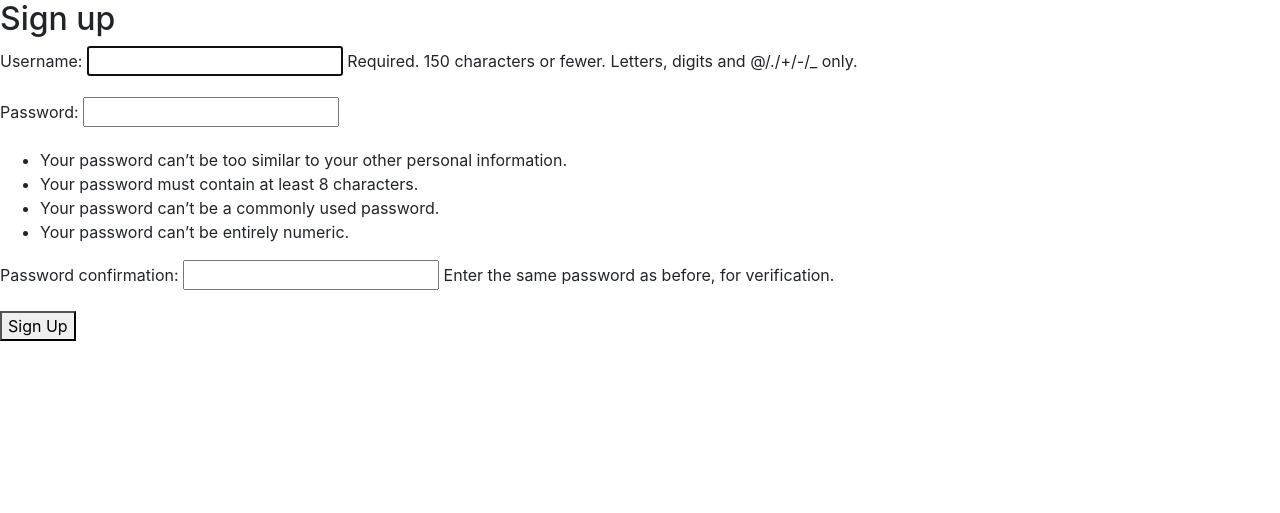
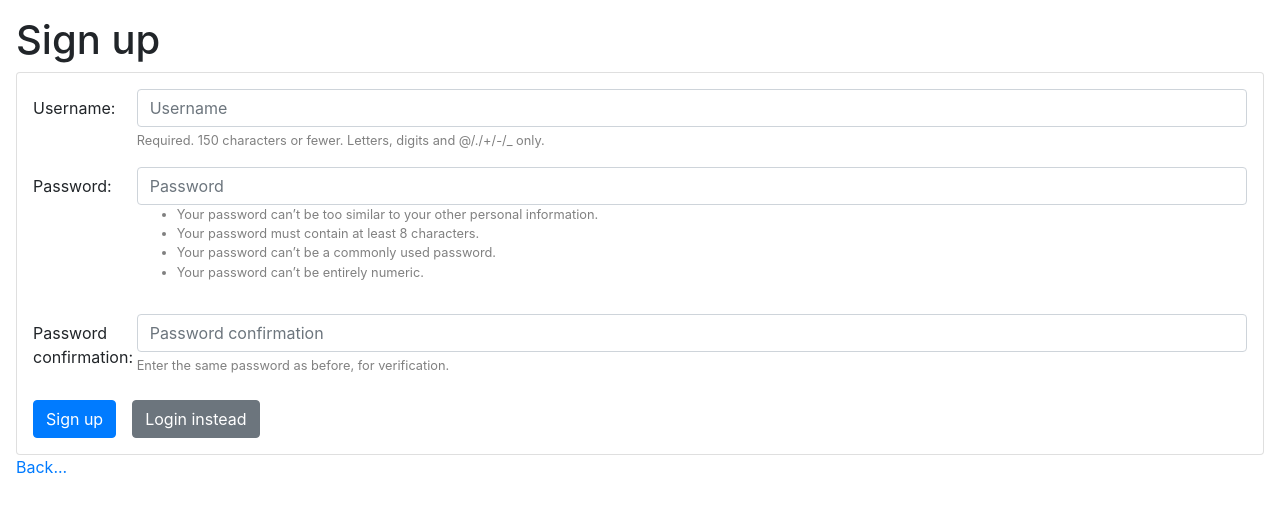
Before and after one commit to frozzenshooter/ADIS-Lab, a Django app: page /accounts/signup/ in a window 1280 px wide. Shown: the top 513 px of the page. Run offline with Django 3.2, Linux system fonts and the light colour scheme; some libraries are stand-ins or nearby versions.

Commit message:
Login and Signup completed

```diff
--- a/assignment03/Roary/templates/registration/login.html
+++ b/assignment03/Roary/templates/registration/login.html
@@ -28,10 +28,11 @@
           </div>
         </div>
       {% endfor %}
-      <input type="submit" class="btn btn-primary" value="Login" />
+      <input type="submit" class="btn btn-primary" value="Login" /> <a class="ml-3 btn btn-secondary" href="{% url 'signup' %}">Signup instead</a>
 
     </form>
   </div>
+  <a class="link-secondary" href="{% url 'index' %}">Back...</a>
 </div>
 
 {% endblock %}
--- a/assignment03/Roary/templates/registration/signup.html
+++ b/assignment03/Roary/templates/registration/signup.html
@@ -1,12 +1,40 @@
 {% extends 'base.html' %}
 
-{% block title %}Sign Up{% endblock %}
+{% block content %}
 
-{% block content %}
-  <h2>Sign up</h2>
-  <form method="post">
-    {% csrf_token %}
-    {{ form.as_p }}
-    <button type="submit">Sign Up</button>
-  </form>
+
+
+<div class="login-container p-3">
+    <h1>Sign up</h1>
+    <div class="card p-3">
+        <form method="post" class="form-horizontal" action="{% url 'signup' %}">
+            {% csrf_token %}
+            {% for error in form.non_field_errors %}
+                <div class="alert alert-danger">
+                    <strong>{{ error|escape }}</strong>
+                </div>
+            {% endfor %}
+
+            {% for field in form %}
+                <div class="form-group row">
+                    <label for="{{ field.html_name }}" class="col-sm-1 col-form-label">{{ field.label_tag }}</label>
+                    <div class="col-sm-11">
+                    <input type="{{field.widget_type}}" class="form-control" name="{{ field.html_name }}" id="{{ field.id_for_label }}" value="" placeholder="{{field.label}}">
+                    {% if field.help_text %}
+                        <small style="color: grey">{{ field.help_text }}</small>
+                    {% endif %}
+                    {% for error in field.errors %}
+                        <div class="alert alert-danger">
+                            <strong>{{ error|escape }}</strong>
+                        </div>
+                    {% endfor %}
+                    </div>
+                </div>
+            {% endfor %}
+            <button type="submit" class="btn btn-primary">Sign up</button><a class="ml-3 btn btn-secondary" href="{% url 'login' %}">Login instead</a>
+        </form>
+    </div>
+    <a class="link-secondary" href="{% url 'index' %}">Back...</a>
+</div>
+
 {% endblock %}
```
